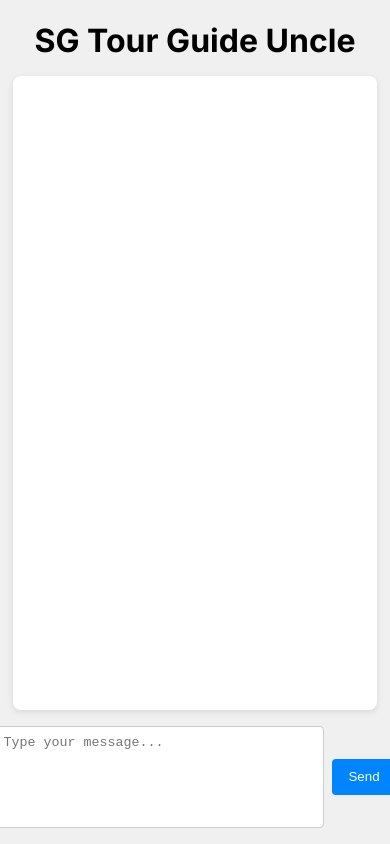
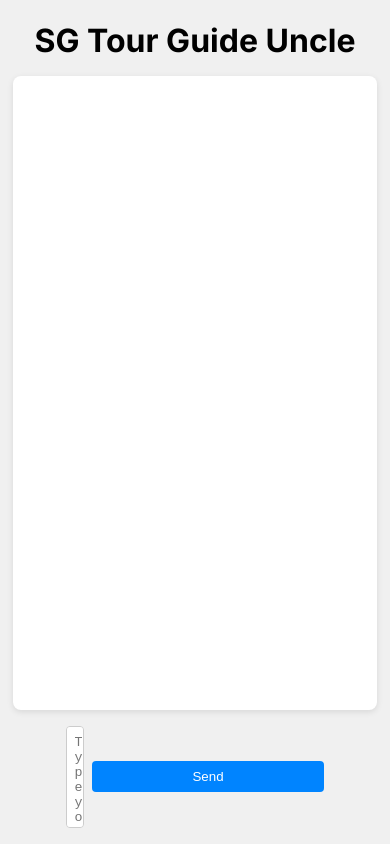
Before and after one commit to hashtagyx/cc-chatbot, a Next.js app: page / in a window 390 px wide. Built offline with nearby package versions, Linux system fonts and the light colour scheme.

Commit message:
attempting size change for mobile

```diff
--- a/src/app/page.module.css
+++ b/src/app/page.module.css
@@ -98,6 +98,19 @@
   /* width: 5vw; */
 }
 
+@media (max-width: 768px) { /* Adjust the breakpoint as needed */
+  .input, .sendButton {
+    /* Increase width for mobile to ensure they are more accessible */
+    width: 90%; /* Adjust width to fit mobile screens better */
+    /* You may want to adjust padding for mobile as well */
+  }
+
+  .sendButton {
+    /* Scale the button size up or down for mobile, if needed */
+    padding: 0.6em 1em; /* Adjust as needed */
+  }
+}
+
 .loadingAnimation {
   display: inline-block;
   width: 12px;
```
